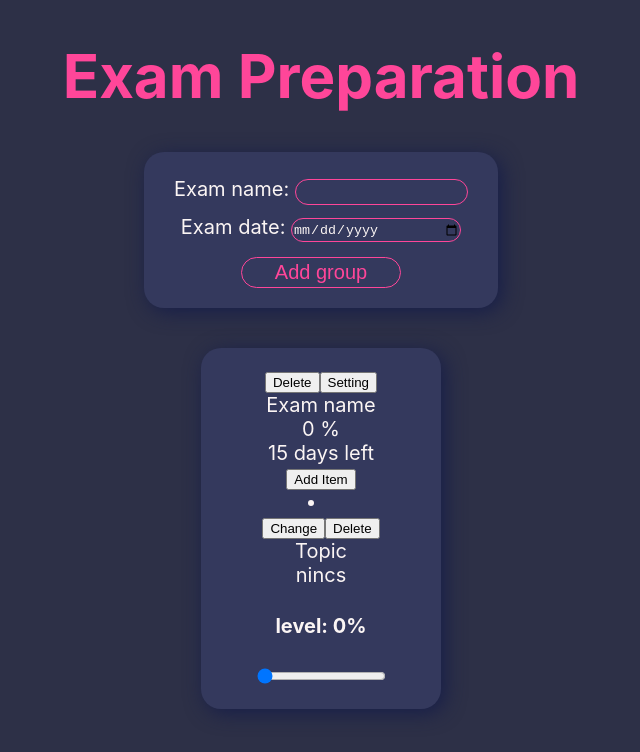
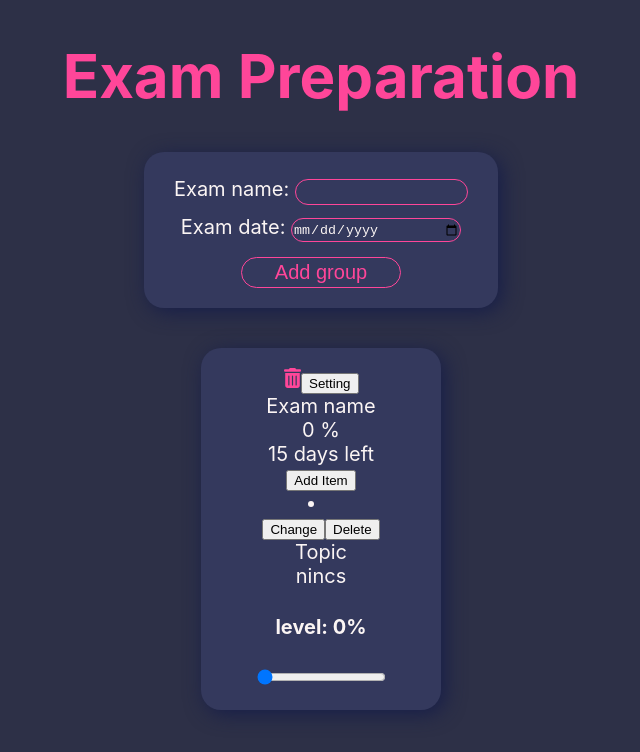
Before and after one commit to cintia-sari/exam-preparation-react, a React (Create React App) app: page / in a window 1280 px wide. Shown: the top 752 px of the page, without its empty margins (319-959 px from the left). Built offline with nearby package versions, Linux system fonts and the light colour scheme.

Commit message:
add delete icon

```diff
--- a/src/Components/GroupListItem/GroupListItem.css
+++ b/src/Components/GroupListItem/GroupListItem.css
@@ -8,3 +8,7 @@
     width: 10rem;
     margin-top: 40px;
 }
+
+.delete-button{
+    height: 1rem;
+}
--- a/src/Components/GroupListItem/GroupListItem.jsx
+++ b/src/Components/GroupListItem/GroupListItem.jsx
@@ -1,6 +1,7 @@
 import React from 'react';
 import TopicGroup from "../TopicGroup/TopicGroup";
-import "./GroupListItem.css"
+import "./GroupListItem.css";
+import Delete from "../Icons/Delete.svg";
 
 
 export default function GroupListItem(props ) {
@@ -24,7 +25,8 @@ export default function GroupListItem(props ) {
     }
 
 
-    function handleDelet(){
+    function handleDelet(e){
+      e.preventDefault();
         props.deleteGroup(props.item.groupId)
     }
 
@@ -94,7 +96,7 @@ export default function GroupListItem(props ) {
         :
       <div>
         <div>
-          <button onClick={handleDelet}>Delete</button>
+          <a  className='delete-button' onClick={handleDelet} href="#"><img className='delete-button' src={Delete} alt="delete"></img></a>
           <button onClick={handleSetting}>Setting</button>
         </div>
         <div>
```
Also changed, not shown: src/Components/Icons/Delete.svg (added).
